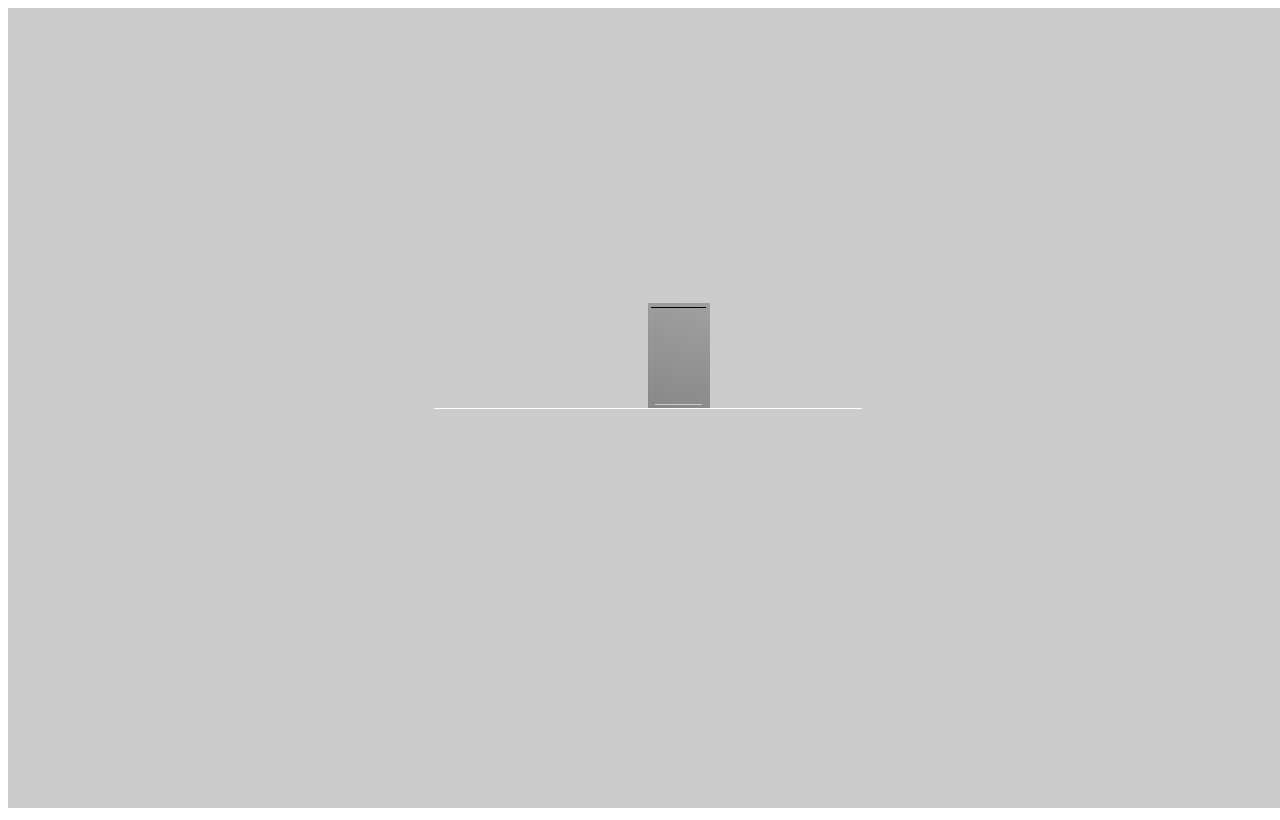
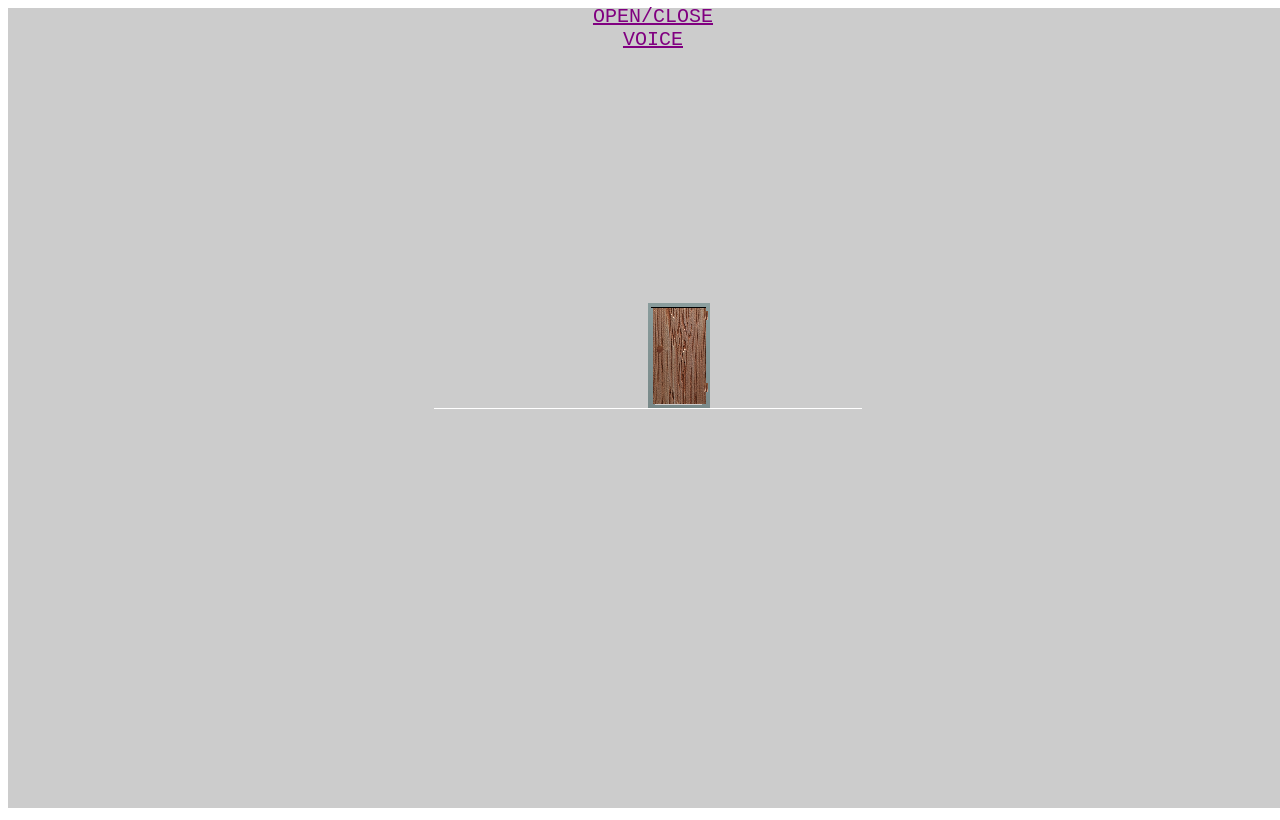
Before and after one commit to liaroy/3w3d_hw0, a plain HTML site: page HW2.html in a window 1280 px wide. Drawn offline with Linux system fonts and the light colour scheme; animation ran at ten frames a second.

Commit message:
HW2 finish

```diff
--- a/HW2.html
+++ b/HW2.html
@@ -16,23 +16,38 @@
 </head>
 
 <body>
-
+<div id="info"> <a href="javascript:toggle();">OPEN/CLOSE<br/></a>
+<div id="info1"> <a href="javascript:voic();">VOICE</a><br/>
+</div>
 <script src="js/KeyboardState.js"></script>
 <script src="js/three.min.js"></script>
 <script src="js/OrbitControls.js">
 </script>
 
+<audio id="doorsound" autoplay loop style="display:none">
+<source src="sound/doorsound.wav" type='audio/mp3'>
+</audio>
+<audio id="boom" style="display:none">
+<source src="sound/doorboom.mp3" type='audio/mp3'>
+</audio>
+<audio id="voiceg" style="display:none">
+<source src="sound/211323.mp3" type='audio/mp3'>
+</audio>
+
 <script>
 
 
-var camera, scene, renderer, light, controls;
-var frame;
-
+var camera, scene, renderer, light, controls, soundVal = 0.0;
+var frame, sign = false , voc = true ;//t=open f=close;
+var  doorsound,doorboom,voiceg,t = 0,op = 0;
 init();
 animate();
 
 function init() {
 
+	doorsound = document.getElementById ('doorsound');
+	doorboom = document.getElementById ('boom');
+	voiceg = document.getElementById ('voiceg');
     scene = new THREE.Scene();
 
     camera = new THREE.PerspectiveCamera(50, window.innerWidth / window.innerHeight, 1, 10000);
@@ -41,33 +56,48 @@ function init() {
 
     frame = new THREE.Object3D();
     a_door = new THREE.Object3D();
+
     scene.add(frame);
     scene.add(a_door);
 
     doorGeom = new THREE.BoxGeometry(31, 56, 4);
+    copperGeom = new THREE.BoxGeometry(1, 5, 0.25);
 
     columnGeom = new THREE.BoxGeometry(2, 60, 4);
     platformGeom = new THREE.BoxGeometry(36, 2, 8);
     insideGeom = new THREE.BoxGeometry(4, 60, 4);
     insideupGeom = new THREE.BoxGeometry(32, 2, 4);
 
+    coppercyGeom = new THREE.CylinderGeometry( 0.5, 0.5, 4.5, 32 );
+    handleGeom = new THREE.CylinderGeometry( 1, 1, 2, 32 );
+    cyhandGeom = new THREE.SphereGeometry( 2, 32, 32 );
+
     material = new THREE.MeshLambertMaterial();
+	var coluTexture = new THREE.ImageUtils.loadTexture( 'images/colu.jpg' );
 
-    var mesh = new THREE.Mesh(columnGeom, material);
+	var texture = THREE.ImageUtils.loadTexture('images/wood.jpg');
+    var bumptex = THREE.ImageUtils.loadTexture('images/wood1.jpg');
+
+    var mesh = new THREE.Mesh(columnGeom, new THREE.MeshLambertMaterial ({color: 0xE0FFFF}));
     var mesh2 = mesh.clone();
     mesh.position.set(1, 30, -2);
     mesh2.position.set(5 + 30, 30, -2);
-    var down_mesh = new THREE.Mesh(platformGeom, material);
+    var down_mesh = new THREE.Mesh(platformGeom, new THREE.MeshLambertMaterial ({color: 0xE0FFFF}));
     var up_mesh = down_mesh.clone();
     down_mesh.position.set(18, 1, -4);
     up_mesh.position.set(18, 60, -4);
-    var inl_mesh = new THREE.Mesh(insideGeom, material);
+    var inl_mesh = new THREE.Mesh(insideGeom, new THREE.MeshLambertMaterial ({color: 0xE0FFFF}));
     var inr_mesh = inl_mesh.clone();
     inl_mesh.position.set(2, 30, -6);
     inr_mesh.position.set(4 + 30, 30, -6);
-    var inp_mesh = new THREE.Mesh(insideupGeom, material);
+    var inp_mesh = new THREE.Mesh(insideupGeom, new THREE.MeshLambertMaterial ({color: 0xE0FFFF}));
     inp_mesh.position.set(18, 58, -6);
-
+    var uplock = new THREE.Mesh(coppercyGeom,new THREE.MeshBasicMaterial({
+        map: coluTexture, side: THREE.DoubleSide
+    }));
+    var dolock = uplock.clone();
+    uplock.position.set(34 , 54 , 0.5);
+    dolock.position.set(34 , 12 , 0.5);
     frame.add(mesh);
     frame.add(down_mesh);
     frame.add(mesh2);
@@ -75,11 +105,55 @@ function init() {
     frame.add(inl_mesh);
     frame.add(inr_mesh);
     frame.add(inp_mesh);
+    frame.add(uplock);
+    frame.add(dolock);
 
-    var door_mesh = new THREE.Mesh(doorGeom, material);
-    door_mesh.position.set( 18.5 , 30.5 , -2 );
 
+
+    var door_mesh = new THREE.Mesh(doorGeom, new THREE.MeshPhongMaterial ({
+							color: 0xFFFFFF,
+							map: texture,
+							bumpMap: bumptex,
+							bumpScale: 0.9,
+                            side: THREE.DoubleSide
+                            }));
+    door_mesh.position.set( -15.5 , 28.5 , -2 );
+    var doorhandle = new THREE.Mesh(handleGeom, new THREE.MeshBasicMaterial({
+        map: coluTexture, side: THREE.DoubleSide
+    }));
+    doorhandle.position.set( -27 , 32 , 1 );
+    doorhandle.rotation.x = Math.PI/2;
+    var indoorhandle = doorhandle.clone();
+    indoorhandle.position.set( -27 , 32 , -5 );
+    indoorhandle.rotation.x = Math.PI/2;
+    var doorcycle = new THREE.Mesh(cyhandGeom,  new THREE.MeshBasicMaterial({
+        map: coluTexture, side: THREE.DoubleSide
+    }));
+    doorcycle.position.set( -27 , 32 , 3 );
+    var indoorcycle = doorcycle.clone();
+    indoorcycle.position.set( -27 , 32 , -7 );
+
+    a_door.add(doorcycle);
+    a_door.add(indoorcycle);
+    a_door.add(doorhandle);
+    a_door.add(indoorhandle);
     a_door.add(door_mesh);
+    a_door.position.set(34 , 2 , 0);
+
+    var copper_u_d = new THREE.Mesh(copperGeom,  new THREE.MeshBasicMaterial({
+        map: coluTexture, side: THREE.DoubleSide
+    }));
+    copper_u_d.position.set( -1 , 52 , 0.25 );
+    var copper_d_d = copper_u_d.clone();
+    copper_d_d.position.set( -1 , 10 , 0.25 );
+    var copper_u_f = copper_u_d.clone();
+    copper_u_f.position.set( 34.5 , 54 , 0.25 );
+    var copper_d_f = copper_u_d.clone();
+    copper_d_f.position.set( 34.5 , 12 , 0.25 );
+    a_door.add(copper_u_d);
+    a_door.add(copper_d_d);
+    frame.add(copper_u_f);
+    frame.add(copper_d_f);
     light = new THREE.PointLight(0xffffff);
     light.position.set(100, 300, 200);
     scene.add(light);
@@ -99,15 +173,47 @@ function init() {
 }
 
 function animate() {
+    if(a_door.rotation.y > 0.2 && a_door.rotation.y < 1.5){
+        doorsound.volume = 1.0;
+    }
+	else{
+		doorsound.volume = 0.0;
+	}
+	if( a_door.rotation.y < 0.05 && sign == false && t==1){
+				doorboom.volume = 1.0;
+				doorboom.play();
+				t = 0;
+				op = 0;
+			}
+
     controls.update();
     requestAnimationFrame(animate);
     render();
 }
+function render() {
+    if(sign == true){
+        if(a_door.rotation.y <= Math.PI/2)
+            a_door.rotation.y += 0.05;
+       }
+    else{
+        if(a_door.rotation.y > 0){
+            a_door.rotation.y -= 0.05;
+		}
 
-function render() {
-
+    }
     renderer.render(scene, camera);
 }
+function toggle() {
+	sign = !sign;
+	t = 1;
+	if(op == 0 && voc == true)
+		voiceg.play();
+	op = 1;
+}
+function voic(){
+    voc = !voc;
+}
+
 </script>
 </body>
 
```
Also changed, not shown: index.html (+1 -1 lines), images/colu.jpg (added), images/hw2.gif (added), images/wood.jpg (added), images/wood1.jpg (added), 3 other files.
